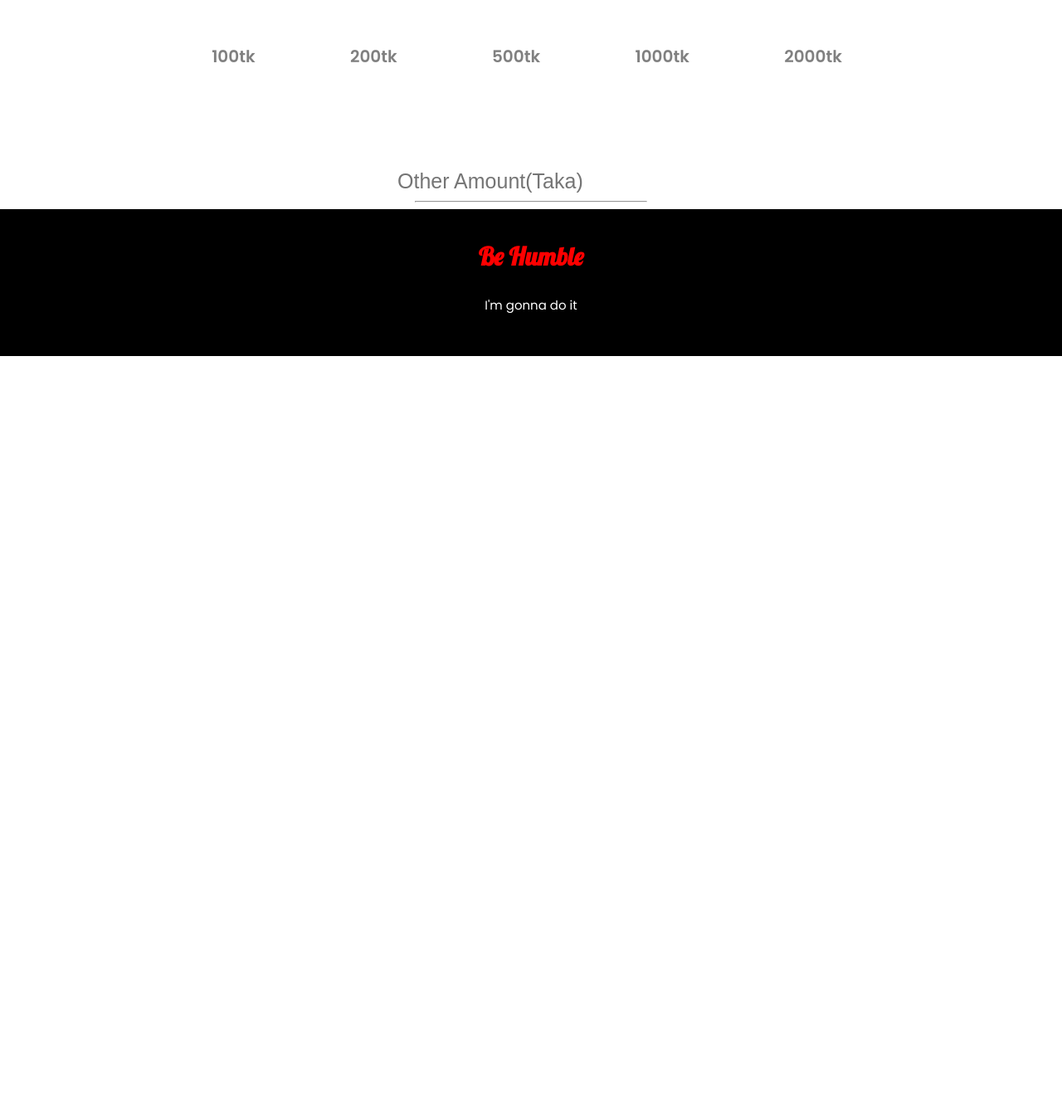
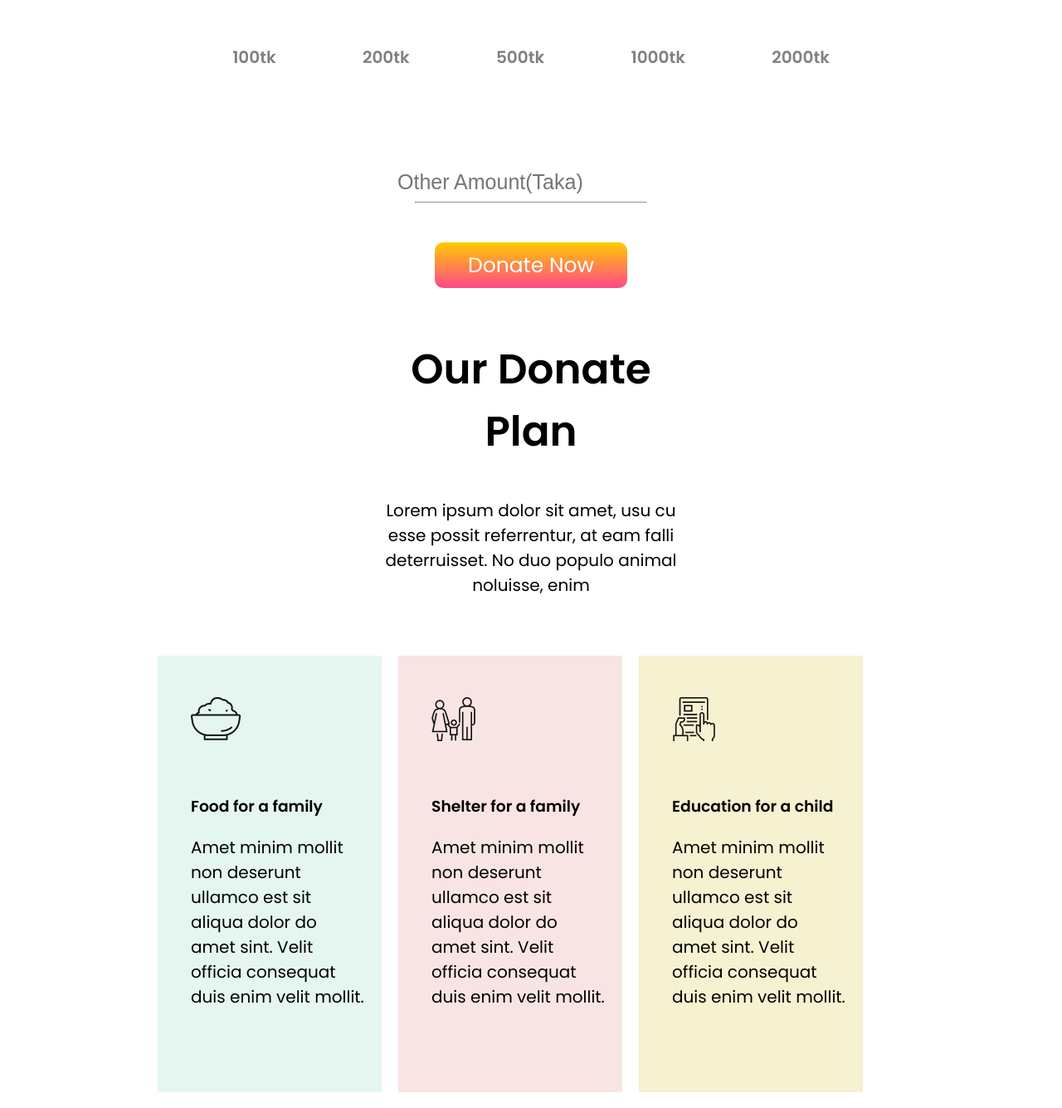
Before and after one commit to SteelTitan1/donate-today, a plain HTML site: page index.html in a window 1280 px wide. Shown: the part 1205-2540 px from the top of the page at 83% size. Before the commit the page ends 1634 px from the top, so only its background shows below. Drawn offline with Linux system fonts and the light colour scheme.

Commit message:
donation plan section added

```diff
--- a/index.html
+++ b/index.html
@@ -17,43 +17,72 @@
 <body>
     <section class="hero-image">
         <div>
-            <h1>Let's Help Those Who are <br> More In Need</h1>
+            <h1>Let's Help Those Who are More In Need</h1>
         </div>
-        <div>
-            <p>Lorem ipsum dolor sit amet, usu cu esse possit referrentur, at eam falli <br>deterruisset. No duo populo
-                animal noluisse, enim <br><br></p>
+        <div class="donate-plan">
+            <p>Lorem ipsum dolor sit amet, usu cu esse possit referrentur, at eam falli deterruisset. No duo populo
+                animal noluisse, enim</p>
             <a class="link-button" target="_blank" href="https://www.echo-usa.org/flood/">Donate Now</a>
         </div>
 
     </section>
     <section >
         <h2>Donate Today</h2>
-        <div class="amount">
-            <p>Lorem ipsum dolor sit amet, usu cu esse possit referrentur, at eam falli <br> deterruisset. No duo populo animal noluisse, enim</p>
+        <div class="amount donate-plan">
+            <p>Lorem ipsum dolor sit amet, usu cu esse possit referrentur, at eam falli deterruisset. No duo populo animal noluisse, enim</p>
 
         </div>
         <div class="amount-selection">
             <a href="#100tk" class="tk-button" id="100tk">100tk</a>
             <a href="#200tk" class="tk-button" id="200tk">200tk</a>
-            <a href="#300tk" class="tk-button">500tk</a>
-            <a href="#1000tk"class="tk-button">1000tk</a>
-            <a href="#2000tk" class="tk-button">2000tk</a>
+            <a href="#500tk" class="tk-button" id="500tk">500tk</a>
+            <a href="#1000tk"class="tk-button" id="1000tk">1000tk</a>
+            <a href="#2000tk" class="tk-button" id="2000tk">2000tk</a>
 
         </div>
 
 
         <div class="amount">
             <input id="other-amount" type="text" placeholder="Other Amount(Taka)">
-            <hr id="line">
+            <hr id="line"><br><br>
+            <a class="link-button" target="_blank" href="https://www.echo-usa.org/flood/">Donate Now</a>
         </div>
 
 
     </section>
 
-    <footer>
-        <h2 id="be-humble">Be Humble</h2>
-        <h3 id="footer">I'm gonna do it</h3><br>
-    </footer>
+    <section>
+        <div class="donate-plan">
+            <h2>Our Donate Plan</h2>
+            <p>Lorem ipsum dolor sit amet, usu cu esse possit referrentur, at eam falli deterruisset. No duo populo animal noluisse, enim</p>
+        </div>
+        <div class="flexible-container various-plan">
+            <div id="food">
+                <h3>Food for a family</h3>
+                <p>Amet minim mollit non deserunt ullamco est sit aliqua dolor do amet sint. Velit officia consequat duis enim velit mollit.</p>
+
+            </div>
+            <div id="shelter">
+                <h3>Shelter for a family</h3>
+                <p>Amet minim mollit non deserunt ullamco est sit aliqua dolor do amet sint. Velit officia consequat duis enim velit mollit.</p>
+            </div>
+            <div id="education">
+                <h3>Education for a child</h3>
+                <p>Amet minim mollit non deserunt ullamco est sit aliqua dolor do amet sint. Velit officia consequat duis enim velit mollit.</p>
+            </div>
+        </div>
+
+
+    </section>
+
+    <section>
+        <footer class="footer-main">
+            <h2 id="be-humble">Be Humble</h2>
+            <h3 id="footer">I'm gonna do it</h3><br>
+        </footer>
+
+    </section>
+
 
 </body>
 
--- a/style.css
+++ b/style.css
@@ -12,19 +12,25 @@ body{
     margin:0;
     background-image:url(images/donation15.jpg);
     background-size: cover;
-    padding:150px;
+    padding:20px;
     color: white;
 
     background-repeat: no-repeat;
+
 
 }
 
 h1{
     font-size: 90px;
+    margin-top: 200px;
+    margin-left: 125px;
+    margin-right: 125px;
 
 }
 h2{
-    font-size: 40px;
+    font-size: 50px;
+    font-weight: 700;
+    margin-top: 70px;
 }
 p{
     font-size: 20px;
@@ -37,6 +43,7 @@ p{
     padding: 10px 40px;
     background-image:linear-gradient(rgb(255, 204, 0),rgb(255, 71, 138));
     font-weight: 500;
+
 
 }
 .amount{
@@ -63,7 +70,6 @@ p{
         display: inline-block;
         font-size: 20px;
         cursor: pointer;
-        margin-right: 10px;
 
       }
 
@@ -74,8 +80,8 @@ p{
 
 }
 :target {
-    background-color: rgb(243, 187, 187);
-    border: 1px solid red;
+    background-color: rgb(246, 228, 228);
+    border: 3px solid red;
     color:red;
   }
 .amount-selection{
@@ -94,6 +100,68 @@ p{
     margin-left: 500px;
     margin-right: 500px;
 }
+.donate-plan{
+    margin-left: 450px;
+    margin-right: 450px;
+    margin-top: 30px;
+    margin-bottom: 70px;
+}
+.flexible-container{
+    display: flex;
+    margin-left: 150px;
+    margin-right: 150px;
+}
+.various-plan{
+    padding-right:80px;
+    padding-left: 30px;
+    text-align: left;
+
+
+
+
+}
+#food{
+    background-image: url(icons/food.png);
+    background-repeat: no-repeat;
+    background-color:rgb(229, 246, 241);
+    margin-left: 10px;
+    margin-right: 10px;
+    padding-top:150px;
+    padding-left:40px;
+    padding-right: 20px;
+    padding-bottom: 80px;
+    background-position-x: 40px;
+    background-position-y: 50px;
+
+
+}
+#shelter{
+    background-image: url(icons/shelter.png);
+    background-repeat: no-repeat;
+    background-color:rgb(248, 229, 227);
+    padding-left:40px;
+    padding-right: 20px;
+    margin-left: 10px;
+    margin-right: 10px;
+    padding-top:150px;
+    background-position-x: 40px;
+    background-position-y: 50px;
+
+}
+#education{
+    background-image: url(icons/Frame-1.png);
+    background-repeat: no-repeat;
+    background-color:rgb(245, 241, 209);
+    padding-left:40px;
+    padding-right: 20px;
+    margin-left: 10px;
+    margin-right: 10px;
+    padding-top:150px;
+    background-position-x: 40px;
+    background-position-y: 50px;
+
+
+}
 footer{
 
     background-color: black;
@@ -103,6 +171,9 @@ footer{
     padding-bottom: 10px;
     text-align: center;
 
+}
+.footer-main{
+    margin-top: 150px;
 }
 #footer{
     font-family:'Poppins', sans-serif;
@@ -117,7 +188,4 @@ footer{
     font-weight: 700;
     font-size: 30px;
     color: red;
-
-
-
 }
```
Also changed, not shown: 1 other file.
